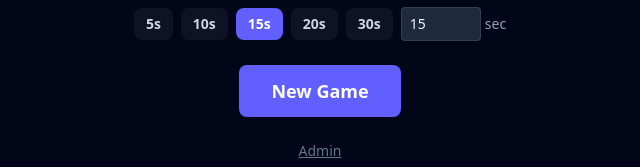
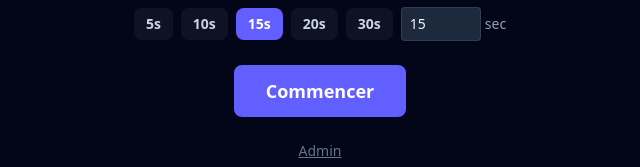
Before and after one commit to henridb/customguessr, a React (Vite) app: page / in a window 1280 px wide. Shown: the part 386-553 px from the top of the page, without its empty margins (320-960 px from the left). Built offline with nearby package versions, Linux system fonts and the light colour scheme.

Commit message:
Update HomePage.tsx

```diff
--- a/src/pages/HomePage.tsx
+++ b/src/pages/HomePage.tsx
@@ -95,7 +95,7 @@ function Landing({
         onClick={() => onNewGame(seconds)}
         className="bg-indigo-500 hover:bg-indigo-400 px-8 py-3 rounded-lg font-semibold text-white text-lg transition cursor-pointer"
       >
-        New Game
+        Commencer
       </button>
       <Link
         to="/admin"
```
